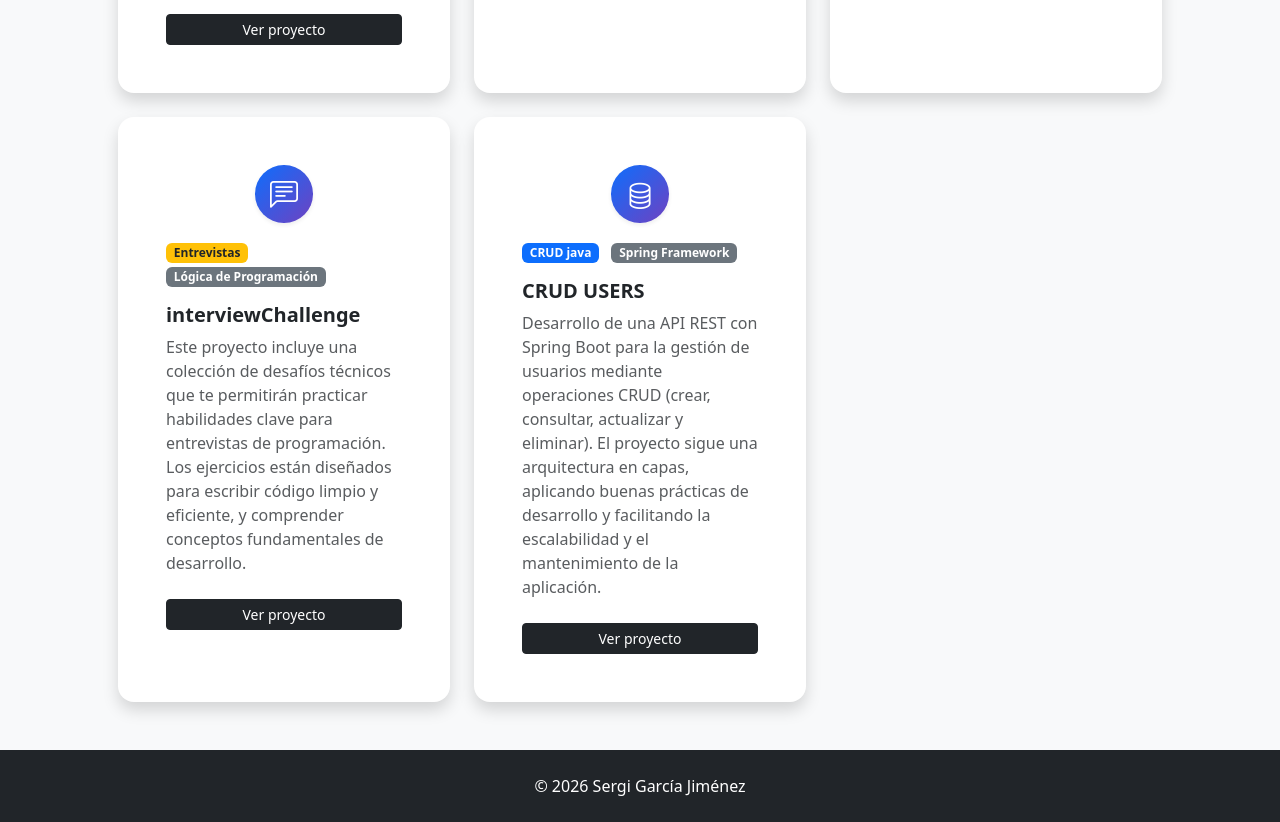
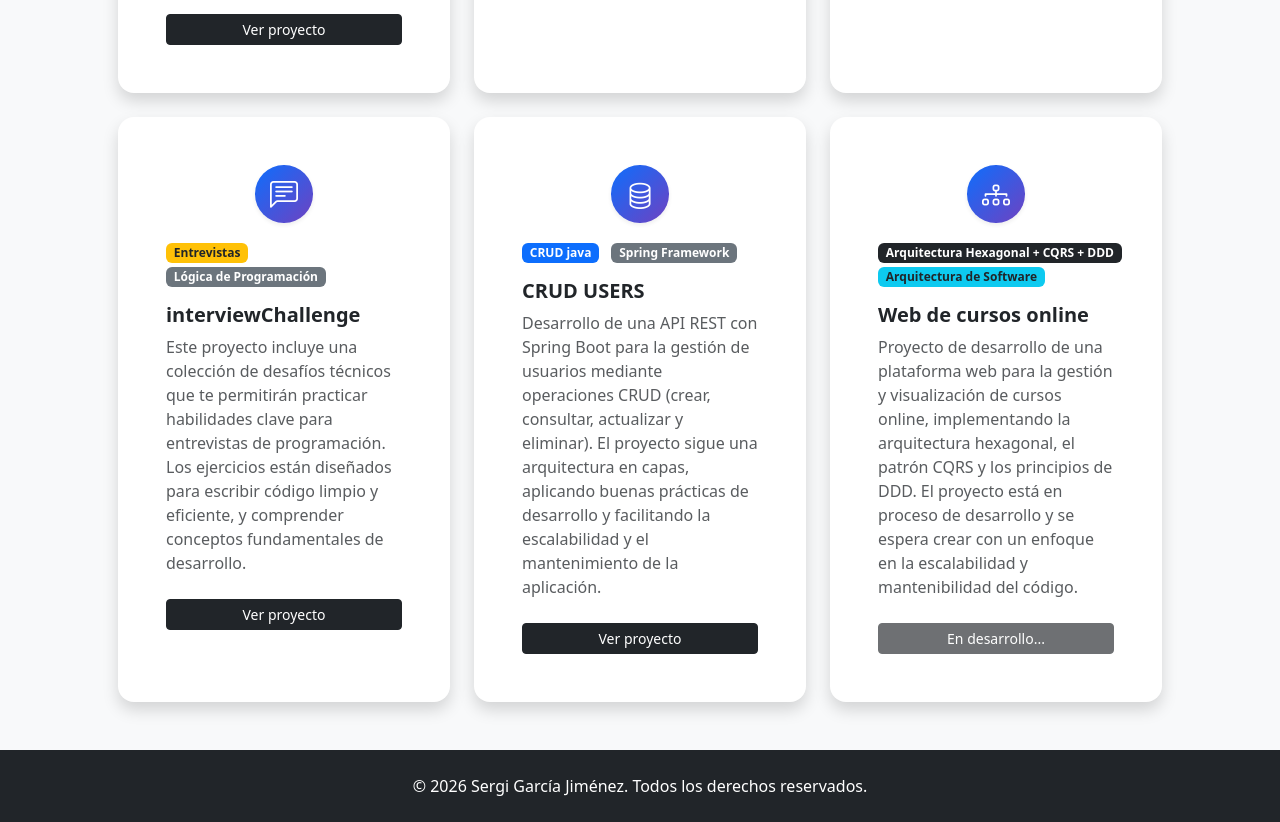
Before and after one commit to sergigarcia32/portfolio, a plain HTML site: page projects.html in a window 1280 px wide. Shown: the part 983-1805 px from the top of the page. Drawn offline with nearby package versions, Linux system fonts and the light colour scheme.

Commit message:
nuevo projecto

```diff
--- a/projects.html
+++ b/projects.html
@@ -257,7 +257,7 @@
             </div>
           </div>
 
-          <!-- <div class="col-md-6 col-xl-4">
+          <div class="col-md-6 col-xl-4">
             <div class="card-feature bg-white border-0 h-100 shadow rounded-4">
               <div class="card-body p-4 p-lg-5 d-flex flex-column">
                 <div
@@ -268,25 +268,36 @@
                   </div>
                 </div>
                 <div class="mb-3">
-                  <span class="badge bg-dark me-2">Microservicios</span>
-                  <span class="badge bg-info text-dark">Cloud</span>
+                  <span class="badge bg-dark me-2"
+                    >Arquitectura Hexagonal + CQRS + DDD</span
+                  >
+                  <span class="badge bg-info text-dark"
+                    >Arquitectura de Software</span
+                  >
                 </div>
-                <h3 class="fs-5 fw-bold mb-2">Sistema de notificaciones</h3>
+                <h3 class="fs-5 fw-bold mb-2">Web de cursos online</h3>
                 <p class="text-muted mb-4">
-                  Arquitectura distribuida para gestionar eventos, entregas y
-                  alertas en tiempo real con alta disponibilidad.
+                  Proyecto de desarrollo de una plataforma web para la gestión y
+                  visualización de cursos online, implementando la arquitectura
+                  hexagonal, el patrón CQRS y los principios de DDD. El proyecto
+                  está en proceso de desarrollo y se espera crear con un enfoque
+                  en la escalabilidad y mantenibilidad del código.
                 </p>
-                <a href="#" class="btn btn-dark btn-sm mt-auto">Ver proyecto</a>
+                <a href="#" class="btn btn-dark btn-sm mt-auto disabled"
+                  >En desarrollo...</a
+                >
               </div>
             </div>
-          </div> -->
+          </div>
         </div>
       </div>
     </section>
 
     <footer class="bg-dark text-white py-4">
       <div class="container text-center">
-        <p class="mb-0">© 2026 Sergi García Jiménez</p>
+        <p class="mb-0">
+          © 2026 Sergi García Jiménez. Todos los derechos reservados.
+        </p>
       </div>
     </footer>
   </body>
```
